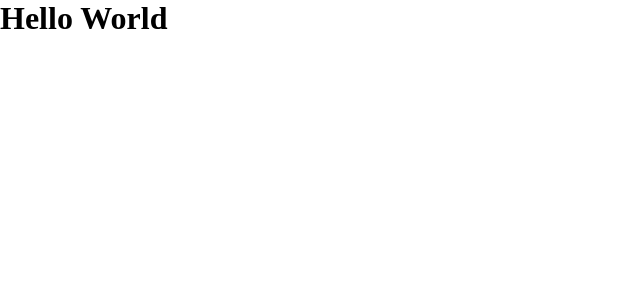
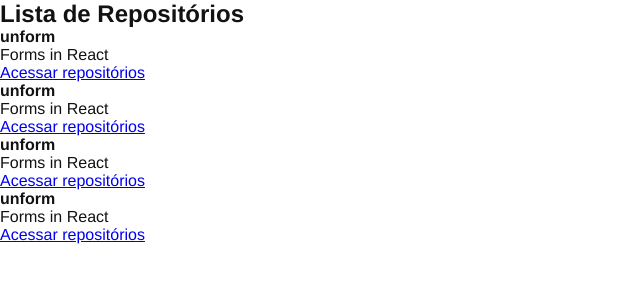
Before and after one commit to Marvinx9/explorer-react, a React app: page / in a window 1280 px wide. Shown: the top 300 px of the page, without its empty margins (0-640 px from the left). Built offline with nearby package versions, Linux system fonts and the light colour scheme.

Commit message:
feat: increment react-components

```diff
--- a/src/App.jsx
+++ b/src/App.jsx
@@ -1,5 +1,6 @@
+import { RepositoryList } from './components/RepositoryList'
 import './styles/global.scss'
 
 export function App() {
-    return <h1>Hello World</h1>
+    return <RepositoryList/>
 }
--- /dev/null
+++ b/src/components/RepositoryItem.jsx
@@ -0,0 +1,12 @@
+export function RepositoryItem(props) {
+    return (
+        <li>
+        <strong>{props.repository?.name ?? 'Default'}</strong>
+        <p>{props.repository?.description}</p>
+
+        <a href={props.repository?.link}>
+            Acessar repositórios
+        </a>
+    </li>
+    );
+}
--- /dev/null
+++ b/src/components/RepositoryList.jsx
@@ -0,0 +1,19 @@
+import { RepositoryItem } from "./RepositoryItem"
+
+const repository = {
+    name: 'unform',
+    description: 'Forms in React',
+    link: 'https://github.com/unform/unform'
+}
+export function RepositoryList() {
+    return (<section className="repository-list">
+        <h1>Lista de Repositórios</h1>
+
+        <ul>
+            <RepositoryItem repository={repository}/>
+            <RepositoryItem repository={repository}/>
+            <RepositoryItem repository={repository}/>
+            <RepositoryItem repository={repository}/>
+        </ul>
+    </section>)
+}
--- a/src/styles/global.scss
+++ b/src/styles/global.scss
@@ -5,5 +5,6 @@
 }
 
 body {
-    font: Arial, Helvetica, sans-serif;
+    font:  16px "Helvetica Neue", Arial, sans-serif;
+    color: #121214;
 }
```
